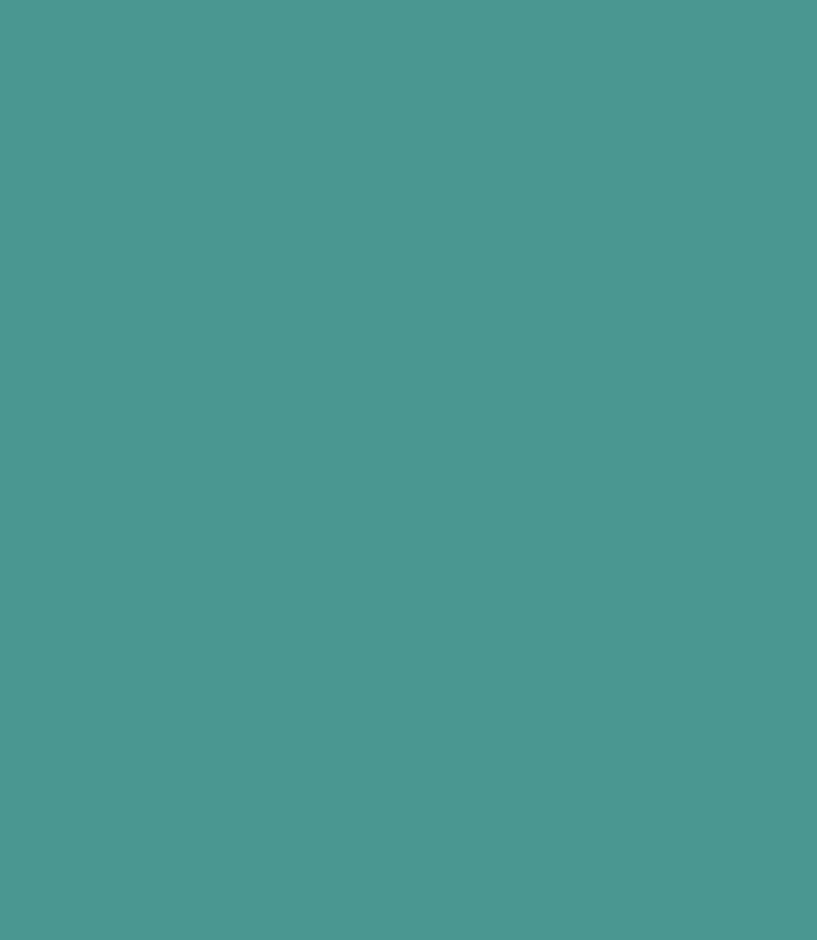
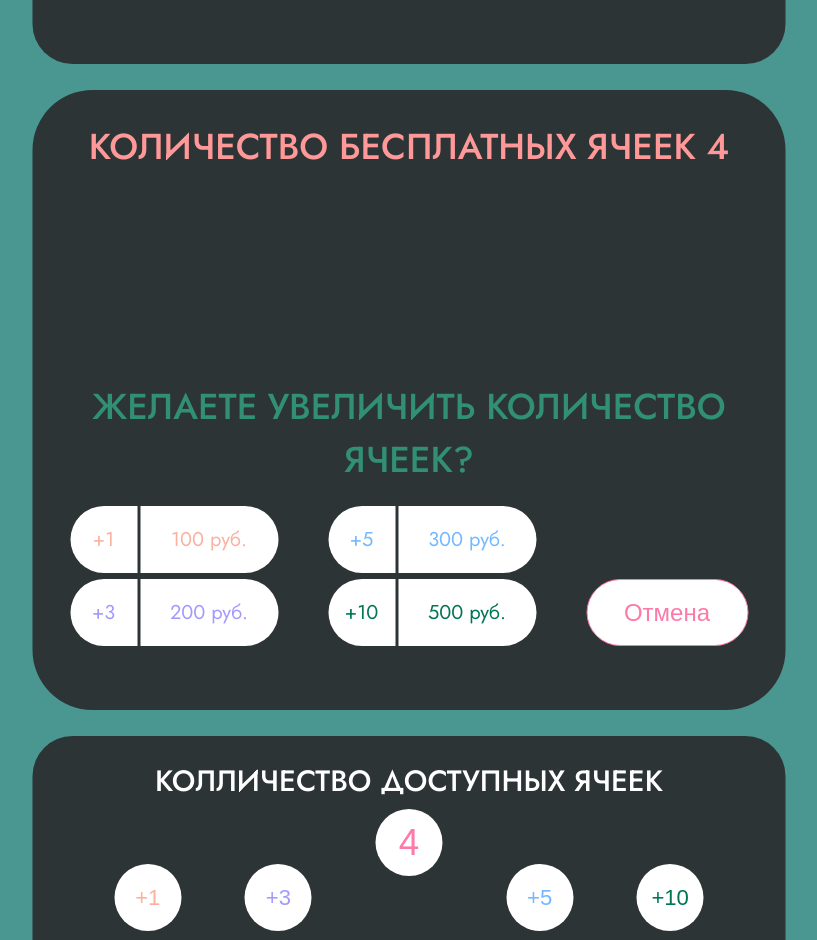
Before and after one commit to Jirafek/Calculator, a React (Create React App) app in the folder calendar/: page /cells in a window 1280 px wide. Before the commit this address had no page. Shown: the part 140-1080 px from the top of the page, without its empty margins (231-1048 px from the left). Before the commit the page ends 800 px from the top, so only its background shows below. Built offline with nearby package versions, Linux system fonts and the light colour scheme.

Commit message:
feat: add buy pages

```diff
--- a/calendar/src/App.css
+++ b/calendar/src/App.css
@@ -5,6 +5,16 @@
 .App-logo {
   height: 40vmin;
   pointer-events: none;
+}
+
+.loading_gif {
+    position: absolute;
+    left: 50%;
+    top: 50%;
+    transform: translate(-50%, -50%);
+    background-color: transparent;
+    width: 300px;
+    height: 300px;
 }
 
 @media (prefers-reduced-motion: no-preference) {
@@ -239,6 +249,7 @@ body {
     line-height: 35px;
     margin-top: 55px;
     font-size: 0.3em;
+    border: none;
 }
 
 .footer_btns-item:nth-child(3) {
--- a/calendar/src/App.jsx
+++ b/calendar/src/App.jsx
@@ -6,6 +6,8 @@ const Home = lazy(() => import('./pages/Home'));
 const SignIn = lazy(() => import('./pages/SignIn'));
 const SignUp = lazy(() => import('./pages/SignUp'));
 const Profile = lazy(() => import('./pages/Profile'));
+const BuyCells = lazy(() => import('./pages/BuyCells'));
+const BuyPeople = lazy(() => import('./pages/BuyPeople'));
 
 function App() {
   return (
@@ -14,6 +16,8 @@ function App() {
       <Route path='/login' element={<SignIn />} />
       <Route path='/registration' element={<SignUp />} />
       <Route path='/profile' element={<Profile />} />
+      <Route path='/cells' element={<BuyCells />} />
+      <Route path='/people-space' element={<BuyPeople />} />
     </Routes>
   );
 }
--- /dev/null
+++ b/calendar/src/components/CreateBuyPage.jsx
@@ -0,0 +1,81 @@
+import React from 'react';
+import { buy_btns } from '../utils/buyPage_helper';
+import RandomKey from './RandomKey';
+import { useNavigate } from "react-router-dom";
+
+export default function CreateBuyPage(props) {
+    let navigate = useNavigate();
+
+    function cancelClick() {
+        navigate(-1)
+    }
+
+    function createBodyBtn() {
+        const newArray = buy_btns.map((el, i) => {
+            return (
+                <div key={RandomKey()} className="menu_btn">
+                    <div style={{ color: buy_btns[i].color }} className="menu_btn-number">
+                        {`+${buy_btns[i].number}`}
+                    </div>
+                    <div style={{ color: buy_btns[i].color }} className="menu_btn-average">
+                        {`${buy_btns[i].average}`}
+                    </div>
+                </div>
+            );
+        })
+
+        return (
+            <>
+                <div className="buy_menu-first">{newArray.slice(0, 2)}</div>
+                <div className="buy_menu-second">{newArray.slice(2, 4)}</div>
+            </>
+        )
+    }
+
+    function createFooterBtn() {
+        const newArray = buy_btns.map((el, i) => {
+            return (
+                <button key={RandomKey()} style={{ color: buy_btns[i].color }} className="footer_btns-item">
+                    {`+${buy_btns[i].number}`}
+                </button>
+            );
+        })
+
+        const centerButton =
+        <button key={RandomKey()} style={{ color: '#FD79A8' }} className="footer_btns-item">
+            {props.avability}
+        </button>
+
+        newArray.splice(2, 0, centerButton)
+
+        return newArray;
+    }
+
+    return (
+        <div className="dop_wrapper">
+            <div className={`dop_head ${props.data.title.className}`}>
+                {props.data.title.text}
+            </div>
+            <div className="dop_body buy_menu">
+                <p className={props.data.header.className}>
+                    {props.data.header.text}
+                </p>
+                <p className={props.data.main.className}>
+                    {props.data.main.text}
+                </p>
+                <div className="buy_menu-btns">
+                    {createBodyBtn()}
+                    <button onClick={cancelClick} className="menu-btns_cancel">Отмена</button>
+                </div>
+            </div>
+            <div className="dop_footer">
+                <p className={props.data.footer.className}>
+                    {props.data.footer.text}
+                </p>
+                <div className="footer_btns">
+                    {createFooterBtn()}
+                </div>
+            </div>
+        </div>
+    )
+}
--- a/calendar/src/components/HihterMenu.jsx
+++ b/calendar/src/components/HihterMenu.jsx
@@ -70,7 +70,7 @@ export default function HihterMenu(params) {
         <main className="main">
             <div className="high_menu">
                 <div className="high_menu-logo">
-                    <img className="high_menu-logo-img" src="./img//Logo.png" alt="logo" height="167" width="167" />
+                    <img className="high_menu-logo-img" src="./img/Logo.png" alt="logo" height="167" width="167" />
                 </div>
                 <div className="high_menu-right">
                     <div className="day_name">{highterStateItems()}</div>
--- a/calendar/src/index.js
+++ b/calendar/src/index.js
@@ -9,7 +9,7 @@ const root = ReactDOM.createRoot(document.getElementById('root'));
 root.render(
   <React.StrictMode>
     <LazyMotion features={domAnimation} strict>
-      <Suspense fallback={<h1 style={{ textAlign: 'center' }}>Loading...</h1>}>
+      <Suspense fallback={<img src="./gif/loading.gif" className="loading_gif" alt="Loading"/>}>
         <BrowserRouter>
           <App />
         </BrowserRouter>
--- /dev/null
+++ b/calendar/src/pages/BuyCells.jsx
@@ -0,0 +1,8 @@
+import React from 'react';
+import CreateBuyPage from '../components/CreateBuyPage';
+import { buy_data } from '../utils/buyPage_helper';
+import { avability } from '../utils/days_helper';
+
+export default function BuyCells() {
+    return <CreateBuyPage data={buy_data.add_cell} avability={avability.AVAILIBLE_LINES}/>
+}
--- /dev/null
+++ b/calendar/src/pages/BuyPeople.jsx
@@ -0,0 +1,8 @@
+import React from 'react';
+import CreateBuyPage from '../components/CreateBuyPage';
+import { buy_data } from '../utils/buyPage_helper';
+import { avability } from '../utils/days_helper';
+
+export default function BuyPeople() {
+    return <CreateBuyPage data={buy_data.add_person} avability={avability.AVAILIBLE_PEOPLE}/>
+}
--- a/calendar/src/pages/Profile.jsx
+++ b/calendar/src/pages/Profile.jsx
@@ -51,7 +51,8 @@ export default function Profile() {
                         <input type="password" className="profil-pass" placeholder="Пароль" {...register("password", { minLength: 8 })} />
                     </div>
                     <div className="profil-footer">
-                        <button className="profil_footBtn">Добавить пользователя</button>
+                        <Link to="/people-space"><button className="profil_footBtn">Добавить пользователя</button></Link>
+
                         <input type="text" className="profil_footInp" placeholder="Название группы" />
                         <button className="profil_footBtn-list">Посмотреть список вашей группы</button>
                     </div>
--- /dev/null
+++ b/calendar/src/utils/buyPage_helper.jsx
@@ -0,0 +1,63 @@
+const buy_data = {
+    add_person: {
+        title: {
+            text: 'Добавить пользователя',
+            className: 'person_title-text'
+        },
+        header: {
+            text: 'Максимальное количество участников в группе  ограничено!',
+            className: 'person_header-text'
+        },
+        main: {
+            text: 'Желаете увеличить количество участников?',
+            className: 'person_main-text'
+        },
+        footer: {
+            text: 'Колличество доступных пользователей',
+            className: 'person_footer-text'
+        }
+    },
+    add_cell: {
+        title: {
+            text: 'Добавить Дополнительные ячейки',
+            className: 'cell_title-text'
+        },
+        header: {
+            text: 'Количество бесплатных ячеек 4',
+            className: 'cell_header-text'
+        },
+        main: {
+            text: 'Желаете увеличить количество ячеек?',
+            className: 'cell_main-text'
+        },
+        footer: {
+            text: 'Колличество доступных ячеек',
+            className: 'cell_footer-text'
+        }
+    }
+}
+
+const buy_btns = [
+    {
+        color: '#FAB1A0',
+        average: '100 руб.',
+        number: 1
+    },
+    {
+        color: '#A29BFE',
+        average: '200 руб.',
+        number: 3
+    },
+    {
+        color: '#74B9FF',
+        average: '300 руб.',
+        number: 5
+    },
+    {
+        color: '#027555',
+        average: '500 руб.',
+        number: 10
+    },
+];
+
+export {buy_data, buy_btns};
```
Also changed, not shown: calendar/public/gif/loading.gif (added), 1 other file (tests, documents, lock files or other folders).
